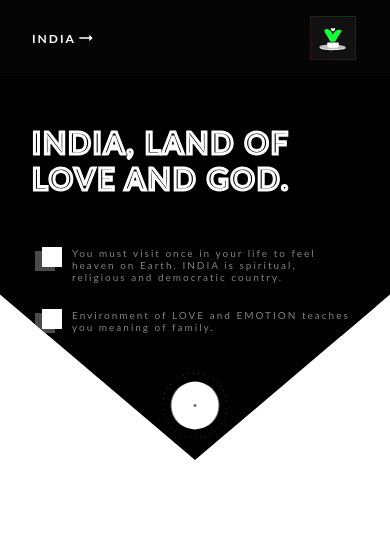
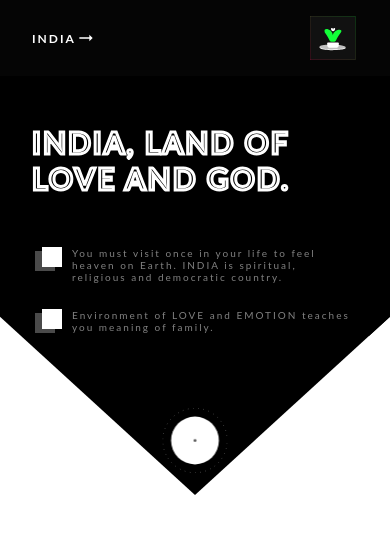
Before and after one commit to coder-abhk/INDIA-UI, a React (Create React App) app: page / in a window 390 px wide. Shown: the top 534 px of the page. Built offline with nearby package versions, Linux system fonts and the light colour scheme.

Commit message:
INDIA Landing Page done

```diff
--- a/src/static/Homepage.css
+++ b/src/static/Homepage.css
@@ -16,6 +16,6 @@
 
 @media (max-width: 571px) {
   .homepage {
-    height: 460px;
+    height: 495px;
   }
 }
```
